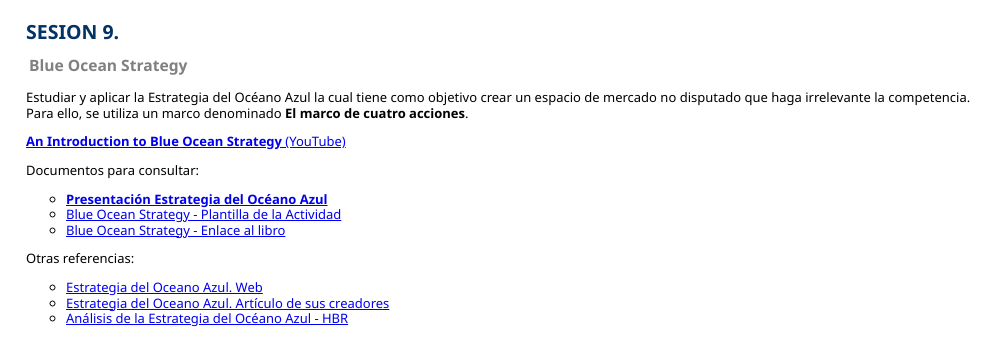
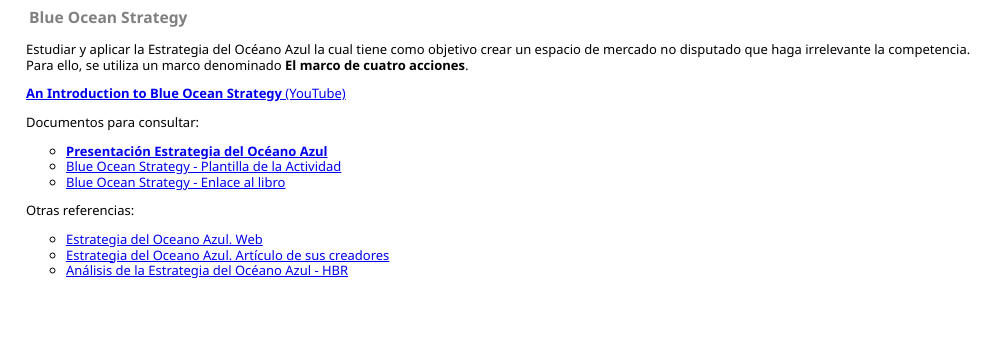
Before and after one commit to ritadelatorre/innotech, a plain HTML site: page s09/s09.html in a window 1280 px wide. Shown: the whole page, without its empty margins (0-1006 px from the left). Drawn offline with Linux system fonts and the light colour scheme.

Commit message:
Update s09.html

```diff
--- a/s09/s09.html
+++ b/s09/s09.html
@@ -17,7 +17,6 @@
 	</head>
 	<body>
 
-		<h1>SESION 9.</h1>
 		<h2>Blue Ocean Strategy</h2>
 		<p>Estudiar y aplicar la Estrategia del Océano Azul la cual tiene como objetivo crear un espacio de mercado no disputado que haga irrelevante la competencia.<br>Para ello, se utiliza un marco denominado <b>El marco de cuatro acciones</b>.</p>
 
```
